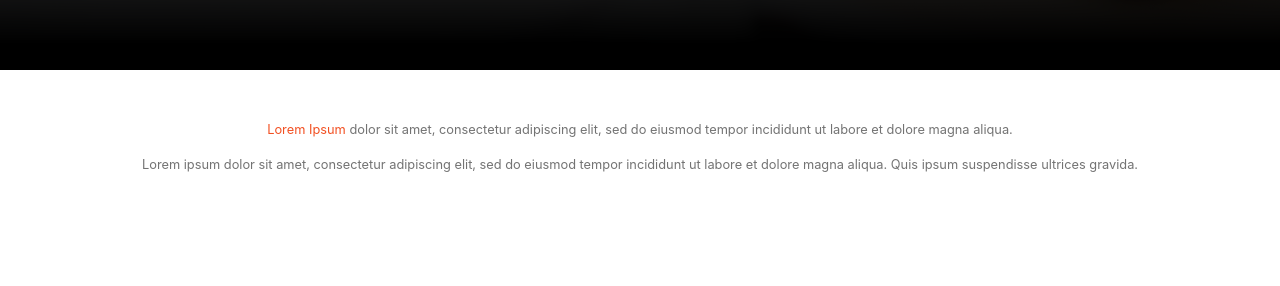
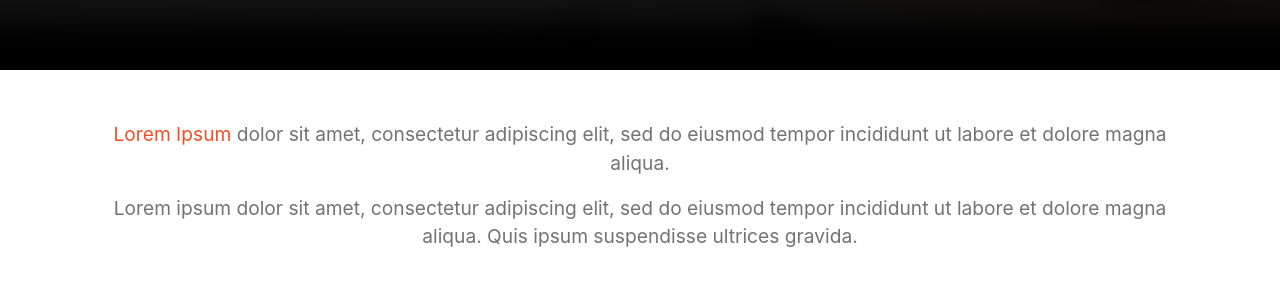
Before and after one commit to guivillar/treinamentoRaccoonFront, a plain HTML site: page index.html in a window 1280 px wide. Shown: the part 806-1092 px from the top of the page. Before the commit the page ends 1046 px from the top, so only its background shows below. Drawn offline with nearby package versions, Linux system fonts and the light colour scheme.

Commit message:
Texto inicio corpo desk - v1.2.1

```diff
--- a/css/corpo.css
+++ b/css/corpo.css
@@ -6,7 +6,7 @@
 }
 
 .texto-corpo{
-    font-size: 0.8rem;
+    font-size: 1.2rem;
     color: #737373;
 }
 
@@ -15,7 +15,7 @@
 }
 
 .corpo .div-texto-corpo{
-    padding: 50px 25px 50px 25px;
+    padding: 50px 100px 50px 100px;
 }
 
 @media (max-width: 991px){
```
